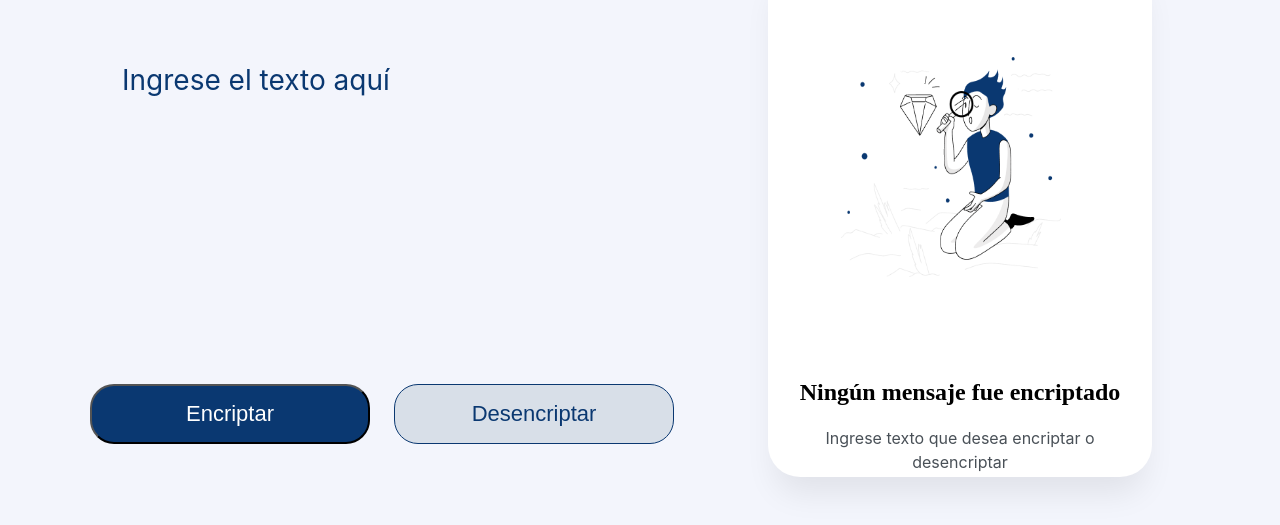
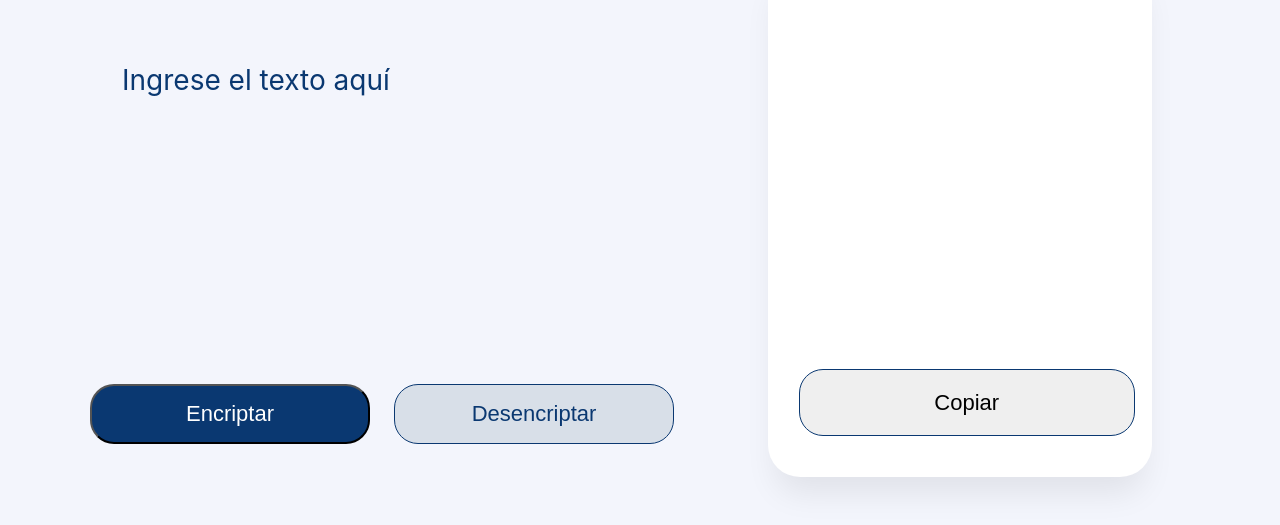
Before and after one commit to olker/Encriptado-y-Desencriptado-de-texto, a plain HTML site: page index.html in a window 1280 px wide. Both pictures are taken after a click on the button "Encriptar". Shown: the part 83-608 px from the top of the page. Drawn offline with Linux system fonts and the light colour scheme.

Commit message:
retorna el resultado de las funciones en el html

```diff
--- a/css/index.css
+++ b/css/index.css
@@ -76,7 +76,6 @@ header .logo{
     background: #FFFFFF;
     box-shadow: 0px 24px 32px -8px rgba(0, 0, 0, 0.08);
     border-radius: 32px;
-
 }
 .imgEspera{
     width: 220px;
@@ -102,6 +101,37 @@ header .logo{
     text-align: center;
     font-size: 16px;
     margin-top: -10px;
+}
+.salida .mostrarTexto{
+    border: none;
+    resize: none;
+    outline:none;
+    margin: 30px 10px 95px 30px;
+    width: 85%;
+    height: 280px;
+    font-family: 'Inter';
+    font-style: normal;
+    font-weight: 400;
+    font-size: 28px;
+    line-height: 150%;
+    color: #0A3871;
+}
+.salida .copiarTexto{
+    box-sizing: border-box;
+    flex-direction: row;
+    padding: 10px;
+    margin: 0 8%;
+    font-size: 22px;
+    width: 336px;
+    height: 67px;
+    border: 1px solid #0A3871;
+    border-radius: 24px;
+    transition:  font-size 0.5s, background 0.5s, color 0.5s;
+}
+.salida .copiarTexto:hover{
+    font-size: 25px;
+    background: #495057;
+    color: #FFFFFF;
 }
 @media screen and (max-width:770px){
     .salida{
--- a/index.html
+++ b/index.html
@@ -15,8 +15,8 @@
     <main>
         <div class="entrada">
             <textarea name="" id="" class="enviarTexto" cols="30" rows="10" placeholder="Ingrese el texto aquí"></textarea>
-            <button class="encriptar botones">Encriptar</button>
-            <button class="desencriptar botones">Desencriptar</button>
+            <button class="encriptar botones" id="encriptar">Encriptar</button>
+            <button class="desencriptar botones" id="desencriptar">Desencriptar</button>
         </div>
         <div class="salida">
             <img src="imagenes/Muñeco.png" alt="imagen-de-espera" class="imgEspera">
--- a/js/index.js
+++ b/js/index.js
@@ -1,6 +1,6 @@
-let texto = "el gato es un animal muy malo";
-let textoDos ="enterl gaitober enters ufatn ainimesmail mufaty mailober";
-function encriptar(textoEncrip){
+const HTMLmain = document.querySelector(".salida");
+function encriptar(){
+    let textoEncrip = document.querySelector(".enviarTexto").value;
     let nuevaEncr = textoEncrip.replace(/a|e|i|o|u/gi, function (parametro) {
         if(parametro == "a") return parametro.replace("a","ai");
         if(parametro == "e") return parametro.replace("e","enter");
@@ -8,9 +8,11 @@ function encriptar(textoEncrip){
         if(parametro == "o") return parametro.replace("o","ober");
         if(parametro == "u") return parametro.replace("u","ufat");
     });
-    console.log(nuevaEncr);
+    HTMLmain.innerHTML = `<textarea class="mostrarTexto" cols="10" rows="10">${nuevaEncr}</textarea>
+    <button class="copiarTexto">Copiar</button>`;
 }
-function desencriptar(textoDesEncrip){
+function desencriptar(){
+    let textoDesEncrip = document.querySelector(".enviarTexto").value;
     let nuevaDesEncr = textoDesEncrip.replace(/ai|enter|imes|ober|ufat/gi, function (parametro) {
         if(parametro == "ai") return parametro.replace("ai","a");
         if(parametro == "enter") return parametro.replace("enter", "e");
@@ -18,12 +20,8 @@ function desencriptar(textoDesEncrip){
         if(parametro == "ober") return parametro.replace("ober", "o");
         if(parametro == "ufat") return parametro.replace("ufat", "u");
     });
-    console.log(nuevaDesEncr);
+    HTMLmain.innerHTML = `<textarea class="mostrarTexto" cols="30" rows="10">${nuevaDesEncr}</textarea>
+                          <button class="copiarTexto">Copiar</button>`;
 }
-encriptar(texto);
-desencriptar(texto);
-/*La letra "e" es convertida para "enter"
-La letra "i" es convertida para "imes"
-La letra "a" es convertida para "ai"
-La letra "o" es convertida para "ober"
-La letra "u" es convertida para "ufat"*/
+document.getElementById("encriptar").addEventListener("click",encriptar);
+document.getElementById("desencriptar").addEventListener("click",desencriptar);
```
